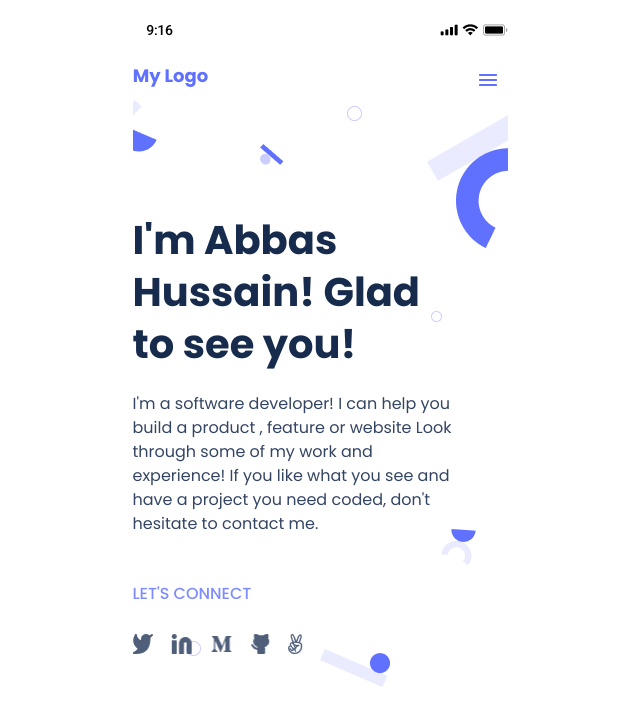
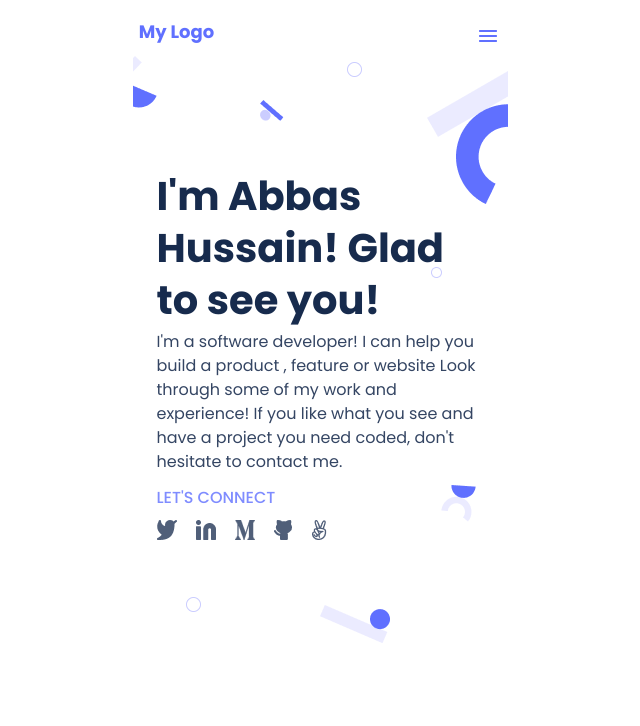
Before and after one commit to SMAbbasHussain/Portfolio-Project, a website: page src/index.html in a window 1280 px wide. Shown: the whole page, without its empty margins (320-960 px from the left). Drawn offline with Linux system fonts and the light colour scheme.

Commit message:
Updated Files

```diff
--- a/src/index.html
+++ b/src/index.html
@@ -8,33 +8,34 @@
     <link rel="preconnect" href="https://fonts.googleapis.com" />
     <link rel="preconnect" href="https://fonts.gstatic.com" crossorigin />
     <link
-      href="https://fonts.googleapis.com/css2?family=Poppins:ital,wght@0,100;0,200;0,300;0,400;0,500;0,600;0,700;0,800;0,900;1,100;1,200;1,300;1,400;1,500;1,600;1,700;1,800;1,900&display=swap"
-      rel="stylesheet"
-    />
-
-    <link
       href="https://fonts.googleapis.com/css2?family=Poppins:ital,wght@0,100;0,200;0,300;0,400;0,500;0,600;0,700;0,800;0,900;1,100;1,200;1,300;1,400;1,500;1,600;1,700;1,800;1,900&family=Roboto:ital,wght@0,100;0,300;0,400;0,500;0,700;0,900;1,100;1,300;1,400;1,500;1,700;1,900&display=swap"
       rel="stylesheet"
     />
   </head>
+
   <body>
-    <div class="main-body">
-      <header>
-        <div class="time">
-          <p class="current-time">9:16</p>
-          <img class="Wifi" src="Icons/Wifi.png" />
-        </div>
-        <div class="logo-bar">
-          <p class="logo"> My Logo </p>
-          <img class="dropdown-logo" src="Icons/Enabled.png" />
-        </div>
-      </header>
-      <div class="body1">
-        <p class="intro-para">I'm Abbas Hussain! Glad to see you!</p>
-        <p class="description">I'm a software developer! I can help you build a product , feature or website Look through some of my work and experience! If you like what you see and have a project you need coded, don't hesitate to contact me.</p>
-        <p class="contact">LET'S CONNECT</p>
-        <img class="media-icons" src="Icons/social media icons.png" alt="">
-      </div>
-    </div>
+    <header>
+        <p class="logo">My Logo</p>
+        <img class="dropdown-logo" src="Icons/Enabled.png" />
+    </header>
+      <section class="intro-body">
+        <section class="body1">
+          <h1 class="intro-para">I'm Abbas Hussain! Glad to see you!</h1>
+          <p class="description">
+            I'm a software developer! I can help you build a product , feature or
+            website Look through some of my work and experience! If you like what
+            you see and have a project you need coded, don't hesitate to contact
+            me.
+          </p>
+          <h2 class="contact">LET'S CONNECT</h2>
+          <ul class="social-icons">
+            <img src="Icons/Twitter.png" alt="">
+            <img src="Icons/Linkedin icon.png" alt="">
+            <img src="Icons/Mail.png" alt="">
+            <img src="Icons/GitHub.png" alt="">
+            <img src="Icons/gg.png" alt="">
+          </ul>
+        </section>
+      </section>
   </body>
 </html>
--- a/src/style.css
+++ b/src/style.css
@@ -1,31 +1,20 @@
-.main-body {
+header {
+  display: flex;
+  justify-content: space-between;
+  align-items: center;
+  width: 375px;
+  height: 48px;
+  top: 44px;
+  margin: 0 auto;
+}
+
+.intro-body {
   width: 375px;
   display: flex;
   justify-content: center;
   align-items: center;
   margin: 0 auto;
   flex-direction: column;
-}
-
-.current-time {
-  font-family: Roboto, sans-serif;
-  font-size: 14px;
-  font-weight: 500;
-  line-height: 16.41px;
-  letter-spacing: -0.28px;
-  text-align: center;
-  width: 54px;
-  height: 16px;
-  top: 3px;
-  display: inline-block;
-}
-
-.time {
-  width: 375px;
-  height: 44px;
-  display: flex;
-  justify-content: space-between;
-  align-items: center;
 }
 
 .dropdown-logo {
@@ -48,23 +37,14 @@
   height: 20px;
   color: #6070ff;
   display: inline-block;
-}
-
-.logo-bar {
-  display: flex;
-  justify-content: space-between;
-  align-items: center;
-  width: 375px;
-  height: 48px;
-  top: 44px;
+  padding-left: 6px;
 }
 
 .body1 {
   width: 375px;
   height: 604px;
   top: 92px;
-  padding: 114px 0 114px 0;
-  gap: 12px;
+  padding: 114px 24px 114px 24px;
   display: flex;
   flex-direction: column;
   justify-content: flex-start;
@@ -72,6 +52,7 @@
   text-align: left;
   background-image: url("Icons/header-shapes mobile.png");
   background-repeat: no-repeat;
+  margin: 0 auto;
 }
 
 .intro-para {
@@ -95,6 +76,7 @@
   line-height: 24px;
   text-align: left;
   color: #344563;
+  margin: 10px 0;
 }
 
 .contact {
@@ -106,9 +88,14 @@
   line-height: 24px;
   text-align: left;
   color: #7f8cff;
+  margin: 0;
 }
 
-.media-icons {
+.social-icons {
+  display: flex;
+  justify-content: space-between;
   width: 170.17px;
   height: 20px;
+  padding-left: 0;
+  margin: 10px 0;
 }
```
